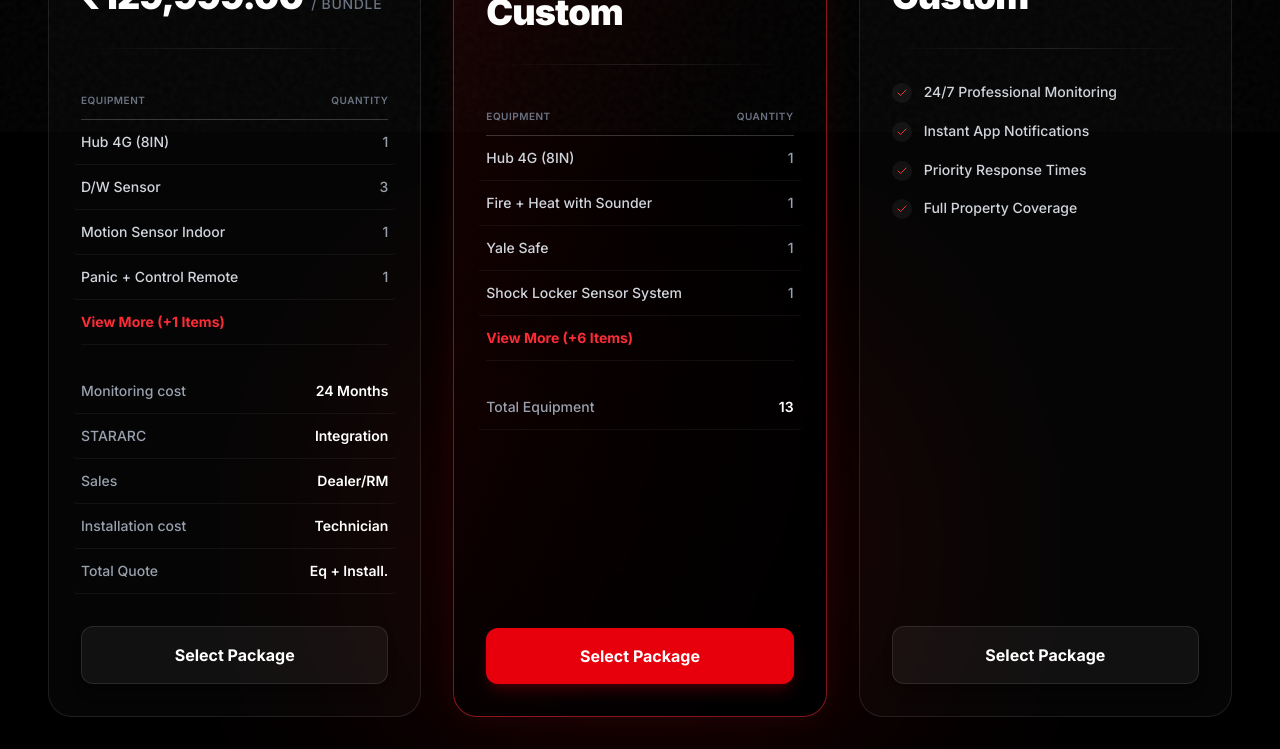
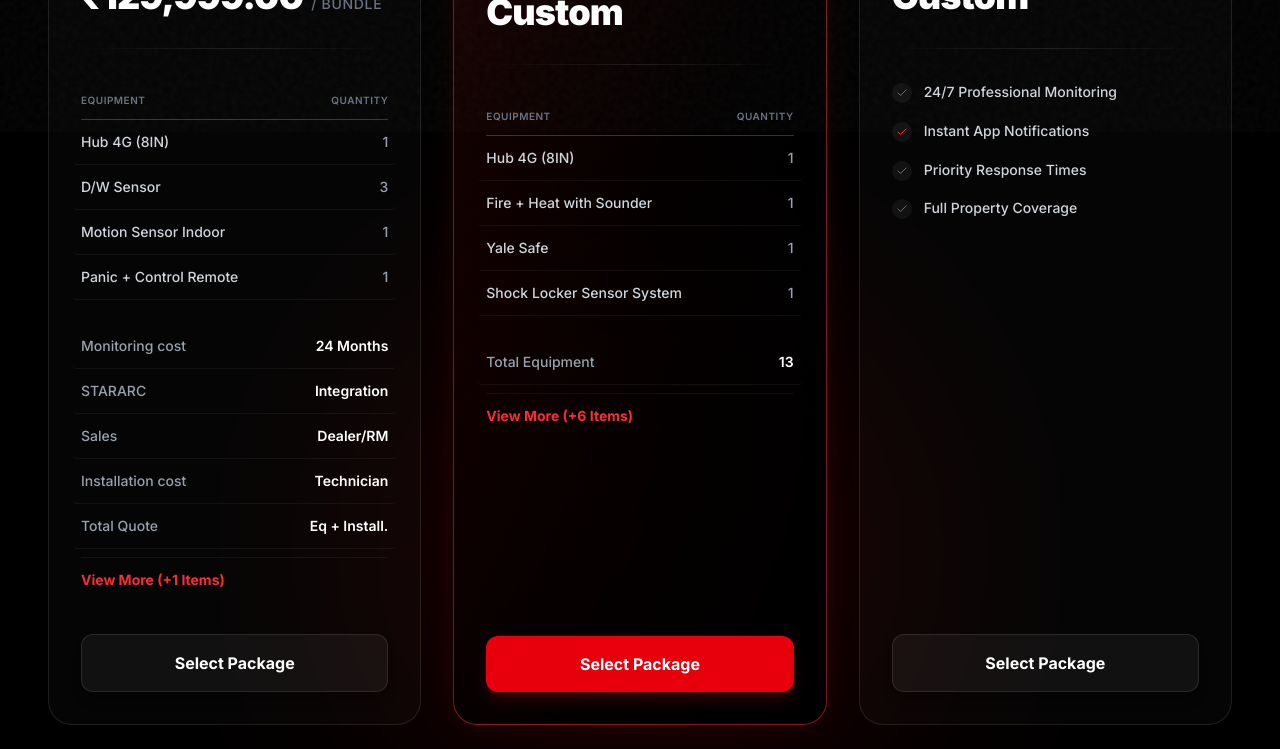
Before and after one commit to stararcglobalsolutions-max/star, a Next.js app: page /monitoring-packages in a window 1280 px wide. Shown: the part 668-1417 px from the top of the page. Built offline with nearby package versions, Linux system fonts and the light colour scheme.

Commit message:
style: move View More button to bottom of package cards

```diff
--- a/src/app/monitoring-packages/page.tsx
+++ b/src/app/monitoring-packages/page.tsx
@@ -236,15 +236,6 @@ function PackageCard({ pkg }: { pkg: any }) {
               </div>
             ))}
 
-            {hasMoreEquipment && (
-              <button
-                onClick={() => setIsExpanded(!isExpanded)}
-                className="py-3 text-red-500 text-sm font-bold hover:text-red-400 text-left transition-colors border-b border-white/5 w-full"
-              >
-                {isExpanded ? "View Less -" : `View More (+${pkg.equipment.length - maxItems} Items)`}
-              </button>
-            )}
-
             <div className="h-6"></div>
 
             {/* Details Rows */}
@@ -254,6 +245,15 @@ function PackageCard({ pkg }: { pkg: any }) {
                 <div className="text-right text-white font-semibold text-sm">{item.value}</div>
               </div>
             ))}
+
+            {hasMoreEquipment && (
+              <button
+                onClick={() => setIsExpanded(!isExpanded)}
+                className="py-3 mt-2 text-red-500 text-sm font-bold hover:text-red-400 text-left transition-colors border-t border-white/5 w-full"
+              >
+                {isExpanded ? "View Less -" : `View More (+${pkg.equipment.length - maxItems} Items)`}
+              </button>
+            )}
           </div>
         )}
 
```
